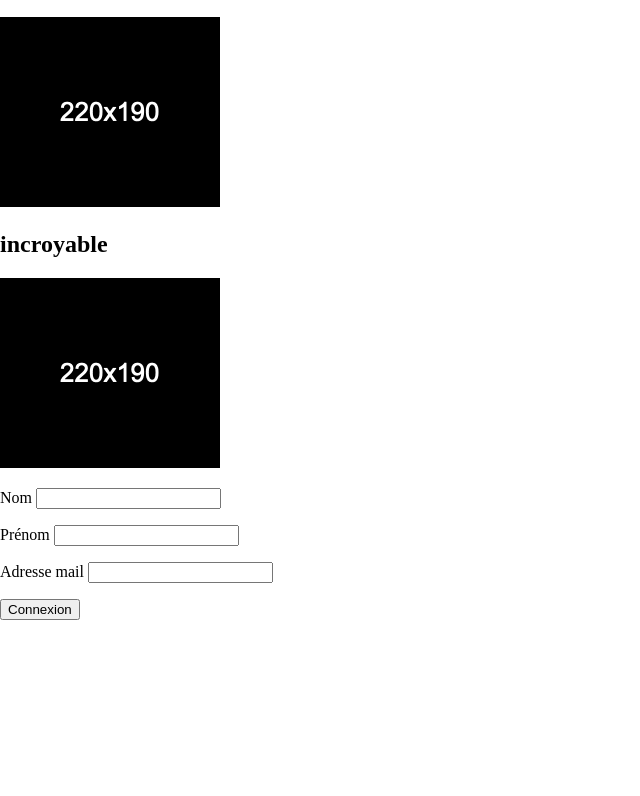
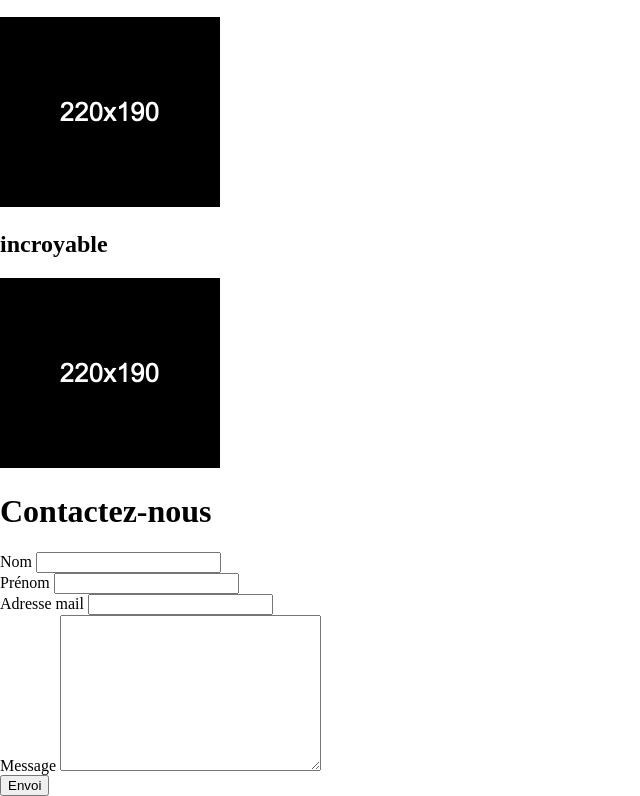
Before and after one commit to Lced03/phototech1, a plain HTML site: page index.html in a window 1280 px wide. Shown: the part 2299-3095 px from the top of the page, without its empty margins (0-640 px from the left). Before the commit the page ends 2935 px from the top, so only its background shows below. Drawn offline with Linux system fonts and the light colour scheme.

Commit message:
ajout de ligne html

```diff
--- a/index.html
+++ b/index.html
@@ -44,21 +44,30 @@
         <img src="images/websiteplanet-dummy-220X190.png" alt="">
     </div>
     <form>
-        <p>
+        <div class="corpForm">
+            <h1>Contactez-nous</h1>
+            <div class="coteGauche">
+        <div class="boite">
             <label for="name">Nom</label>
             <input type="text" id="name" name="name_user">
-        </p>
-        <p>
+        </div>
+        <div class="boite">
             <label for="Firstname">Prénom</label>
             <input type="text" id="FirstName" name="FirstName_user">
-        </p>
-        <p>
+        </div>
+        <div class="boite">
             <label for="name">Adresse mail</label>
             <input type="email" id="mail" name="user_mail">
-        </p>
-        <p>
-            <input type="button" value="Connexion">
-        </p>
+        </div>
+    </div>
+    <div class="coteDroit">
+        <div class="boite">
+            <label for="message">Message</label>
+            <textarea name="message" id="textarea" cols="30" rows="10"></textarea>
+        </div>
+    </div>
+        <input type="button" value="Envoi">
+    </div>
     </form>
 </body>
 
```
Also changed, not shown: css/styles.css (line endings or trailing spaces).
